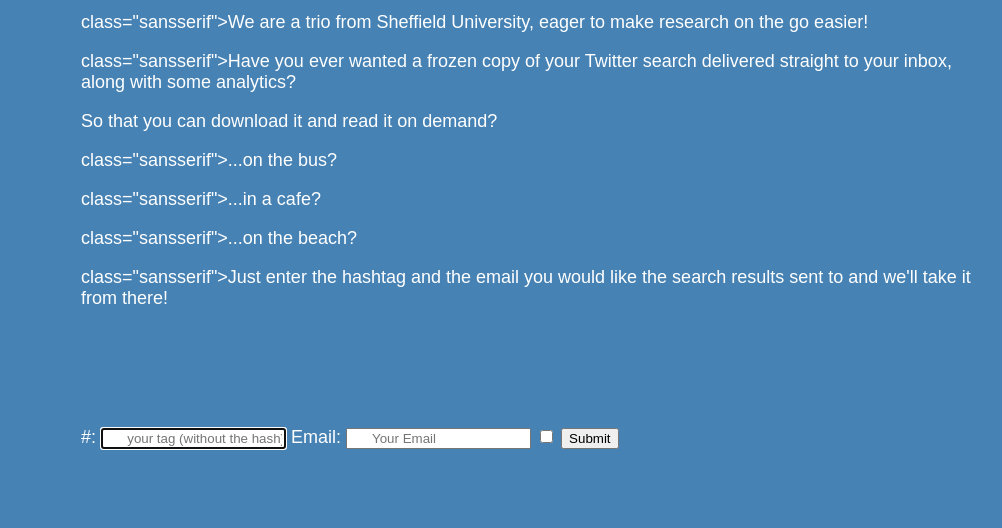
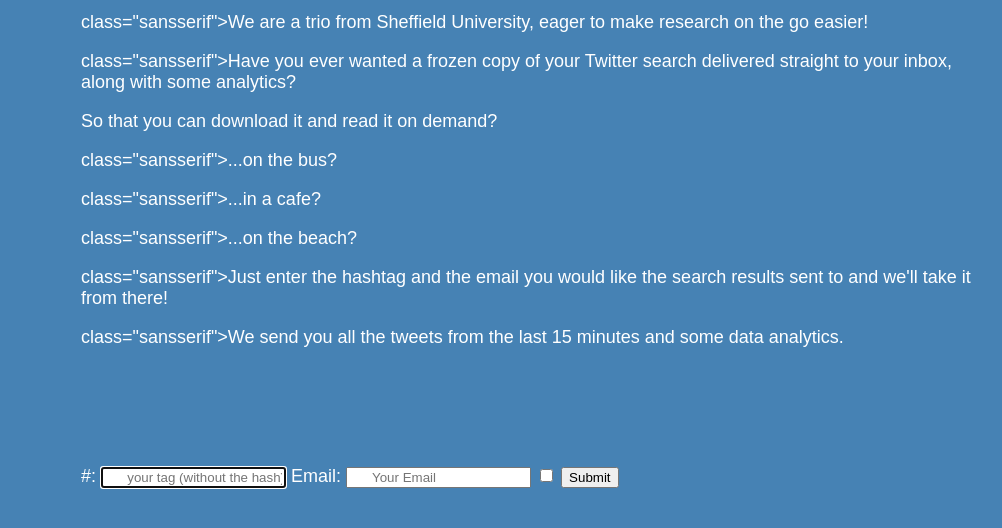
Before and after one commit to nicolabrant/twitter-freeze, a plain HTML site: page index.html in a window 1280 px wide. Shown: the part 240-768 px from the top of the page, without its empty margins (109-1111 px from the left). Drawn offline with Linux system fonts and the light colour scheme.

Commit message:
Update index.html

```diff
--- a/index.html
+++ b/index.html
@@ -66,6 +66,7 @@ background-color: #4682b4;
     <p> class="sansserif">...in a cafe?</p>
     <p> class="sansserif">...on the beach?</p>
     <p> class="sansserif">Just enter the hashtag and the email you would like the search results sent to and we'll take it from there!</p>
+    <p> class="sansserif">We send you all the tweets from the last 15 minutes and some data analytics.</p>
   </div>
 
   <!-- from hello.py user-entry-form part-->
```
